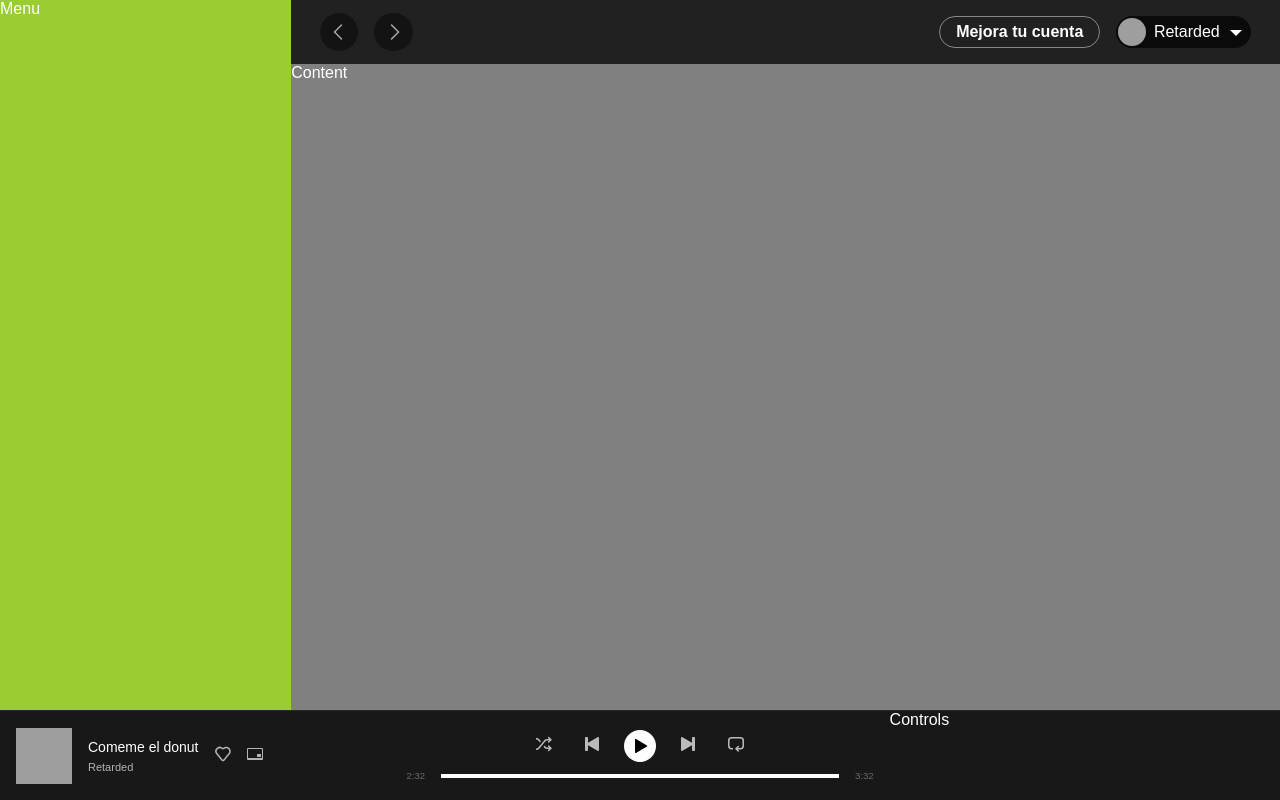
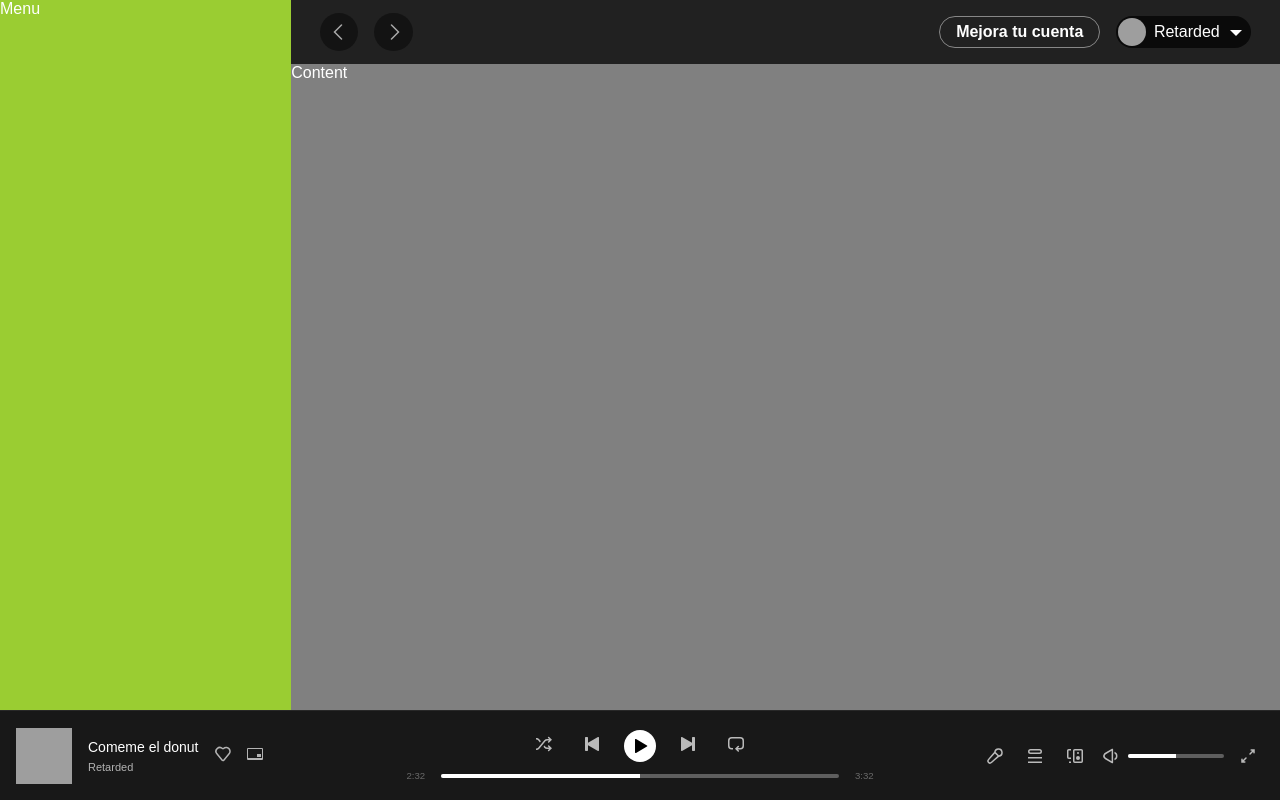
Before and after one commit to brunodavid1308/spotify, a website: page index.html in a window 1280 px wide. Drawn offline with Linux system fonts and the light colour scheme; grey boxes are pictures that could not be loaded.

Commit message:
feat: boloncho

```diff
--- a/index.html
+++ b/index.html
@@ -191,12 +191,105 @@
           <div class="player__playback-bar">
             <div class="playback-bar__time">2:32</div>
 
-            <div class="playback-bar__progress"></div>
+            <div class="playback-bar__progress">
+              <div class="playback-bar__progress-bar"></div>
+            </div>
 
             <div class="playback-bar__time">3:32</div>
           </div>
         </div>
-        <div>Controls</div>
+        <div class="footer__controls">
+          <button>
+            <svg
+              role="img"
+              height="16"
+              width="16"
+              aria-hidden="true"
+              viewBox="0 0 16 16"
+              data-encore-id="icon"
+              class="Svg-sc-ytk21e-0 gQUQL"
+            >
+              <path
+                d="M13.426 2.574a2.831 2.831 0 0 0-4.797 1.55l3.247 3.247a2.831 2.831 0 0 0 1.55-4.797zM10.5 8.118l-2.619-2.62A63303.13 63303.13 0 0 0 4.74 9.075L2.065 12.12a1.287 1.287 0 0 0 1.816 1.816l3.06-2.688 3.56-3.129zM7.12 4.094a4.331 4.331 0 1 1 4.786 4.786l-3.974 3.493-3.06 2.689a2.787 2.787 0 0 1-3.933-3.933l2.676-3.045 3.505-3.99z"
+              ></path>
+            </svg>
+          </button>
+
+          <button>
+            <svg
+              role="img"
+              height="16"
+              width="16"
+              aria-hidden="true"
+              viewBox="0 0 16 16"
+              data-encore-id="icon"
+              class="Svg-sc-ytk21e-0 gQUQL"
+            >
+              <path
+                d="M15 15H1v-1.5h14V15zm0-4.5H1V9h14v1.5zm-14-7A2.5 2.5 0 0 1 3.5 1h9a2.5 2.5 0 0 1 0 5h-9A2.5 2.5 0 0 1 1 3.5zm2.5-1a1 1 0 0 0 0 2h9a1 1 0 1 0 0-2h-9z"
+              ></path>
+            </svg>
+          </button>
+
+          <button>
+            <svg
+              role="presentation"
+              height="16"
+              width="16"
+              aria-hidden="true"
+              class="Svg-sc-ytk21e-0 gQUQL"
+              viewBox="0 0 16 16"
+              data-encore-id="icon"
+            >
+              <path
+                d="M6 2.75C6 1.784 6.784 1 7.75 1h6.5c.966 0 1.75.784 1.75 1.75v10.5A1.75 1.75 0 0 1 14.25 15h-6.5A1.75 1.75 0 0 1 6 13.25V2.75zm1.75-.25a.25.25 0 0 0-.25.25v10.5c0 .138.112.25.25.25h6.5a.25.25 0 0 0 .25-.25V2.75a.25.25 0 0 0-.25-.25h-6.5zm-6 0a.25.25 0 0 0-.25.25v6.5c0 .138.112.25.25.25H4V11H1.75A1.75 1.75 0 0 1 0 9.25v-6.5C0 1.784.784 1 1.75 1H4v1.5H1.75zM4 15H2v-1.5h2V15z"
+              ></path>
+              <path
+                d="M13 10a2 2 0 1 1-4 0 2 2 0 0 1 4 0zm-1-5a1 1 0 1 1-2 0 1 1 0 0 1 2 0z"
+              ></path>
+            </svg>
+          </button>
+
+          <div class="volume-control">
+            <button>
+              <svg
+                role="presentation"
+                height="16"
+                width="16"
+                aria-hidden="true"
+                aria-label="Volumen medio"
+                id="volume-icon"
+                viewBox="0 0 16 16"
+                data-encore-id="icon"
+                class="Svg-sc-ytk21e-0 gQUQL"
+              >
+                <path
+                  d="M9.741.85a.75.75 0 0 1 .375.65v13a.75.75 0 0 1-1.125.65l-6.925-4a3.642 3.642 0 0 1-1.33-4.967 3.639 3.639 0 0 1 1.33-1.332l6.925-4a.75.75 0 0 1 .75 0zm-6.924 5.3a2.139 2.139 0 0 0 0 3.7l5.8 3.35V2.8l-5.8 3.35zm8.683 6.087a4.502 4.502 0 0 0 0-8.474v1.65a2.999 2.999 0 0 1 0 5.175v1.649z"
+                ></path>
+              </svg>
+            </button>
+
+            <div class="volume-control__bar">
+              <div class="volume-control__bar__progress"></div>
+            </div>
+          </div>
+
+          <button>
+            <svg
+              role="img"
+              height="16"
+              width="16"
+              aria-hidden="true"
+              viewBox="0 0 16 16"
+              data-encore-id="icon"
+              class="Svg-sc-ytk21e-0 gQUQL"
+            >
+              <path
+                d="M6.53 9.47a.75.75 0 0 1 0 1.06l-2.72 2.72h1.018a.75.75 0 0 1 0 1.5H1.25v-3.579a.75.75 0 0 1 1.5 0v1.018l2.72-2.72a.75.75 0 0 1 1.06 0zm2.94-2.94a.75.75 0 0 1 0-1.06l2.72-2.72h-1.018a.75.75 0 1 1 0-1.5h3.578v3.579a.75.75 0 0 1-1.5 0V3.81l-2.72 2.72a.75.75 0 0 1-1.06 0z"
+              ></path>
+            </svg>
+          </button>
+        </div>
       </div>
     </div>
   </body>
--- a/style.css
+++ b/style.css
@@ -189,8 +189,16 @@ svg {
 
 .playback-bar__progress {
   height: 4px;
+  width: 100%;
+  background-color: hsla(0, 0%, 100%, 0.3);
+  border-radius: 2px;
+  overflow: hidden;
+}
+
+.playback-bar__progress-bar {
   background-color: white;
-  width: 100%;
+  width: 50%;
+  height: 100%;
 }
 
 .player__buttons {
@@ -221,3 +229,86 @@ svg {
   font-size: 0.6rem;
   font-weight: 400;
 }
+
+.footer__controls {
+  display: flex;
+  align-items: center;
+  justify-content: flex-end;
+  gap: 0.5rem;
+}
+
+.footer__controls button {
+  display: flex;
+  align-items: center;
+  justify-content: center;
+  width: 2rem;
+  height: 2rem;
+  background: transparent;
+  color: hsla(0, 0%, 100%, 0.7);
+}
+
+.volume-control {
+  display: flex;
+  align-items: center;
+  gap: 0.25rem;
+  flex-basis: 7.813rem;
+}
+
+.volume-control__bar {
+  height: 4px;
+  background-color: hsla(0, 0%, 100%, 0.3);
+  border-radius: 2px;
+  overflow: hidden;
+  width: 100%;
+}
+
+.volume-control__bar:hover > .volume-control__bar__progress {
+  background-color: #1db954;
+}
+
+.volume-control__bar__progress {
+  background-color: white;
+  width: 50%;
+  height: 100%;
+}
+
+input[type="range"] {
+  -webkit-appearance: none;
+  width: 100%;
+  height: 4px;
+  overflow: hidden;
+  background-color: hsla(0, 0%, 100%, 0.3);
+  border-radius: 2px;
+}
+
+input[type="range"]:focus {
+  outline: none;
+}
+
+input[type="range"]::-webkit-slider-runnable-track {
+  width: 100%;
+  height: 4px;
+  -webkit-appearance: none;
+  cursor: pointer;
+}
+
+input[type="range"]::-webkit-slider-thumb {
+  appearance: none;
+  width: 0px;
+  height: 0px;
+  cursor: pointer;
+  background-color: white;
+  box-shadow: -20px 0 0 4px white;
+  -webkit-appearance: none;
+}
+
+input[type="range"]:focus::-webkit-slider-runnable-track {
+  background-color: hsla(0, 0%, 100%, 0.3);
+}
+
+input[type="range"]:focus::-webkit-slider-thumb {
+  height: 12px;
+  width: 12px;
+  background-color: white;
+  box-shadow: -80px 0 0 80px #1db954;
+}
```
